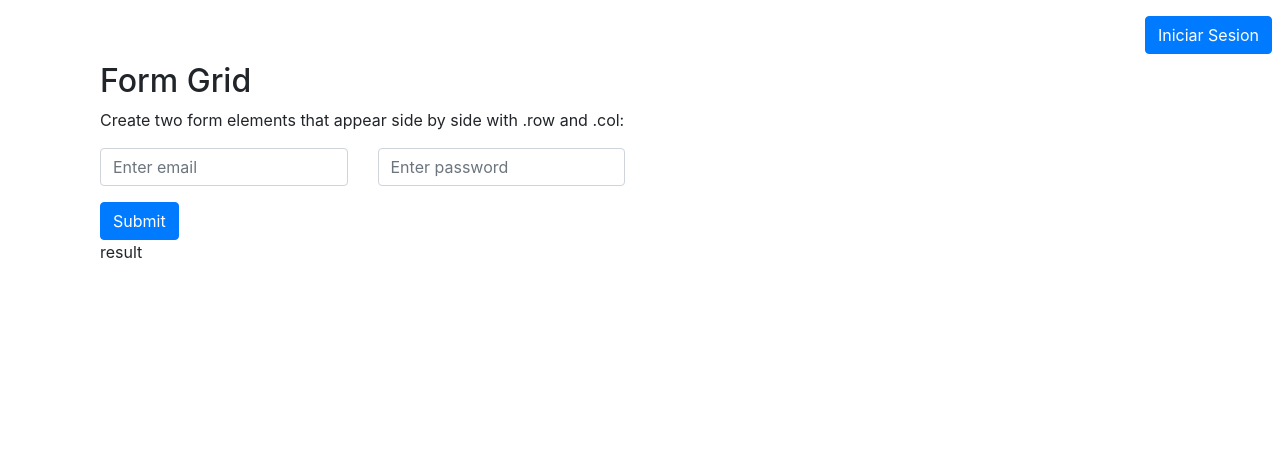
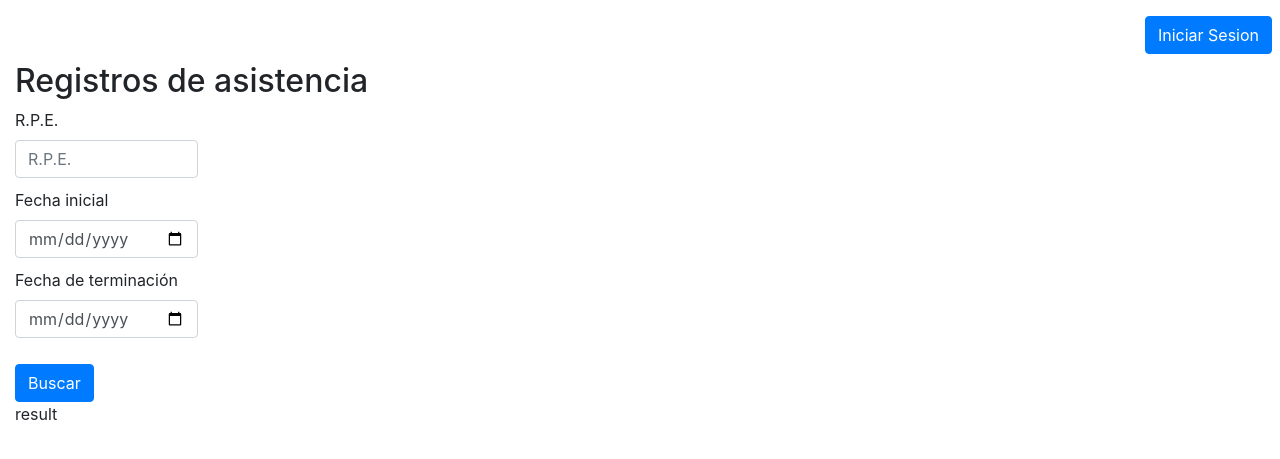
Before and after one commit to Ricari88/sistemaRH, a PHP site: page / in a window 1280 px wide. Shown: the part 170-629 px from the top of the page. Run offline with PHP 8.4, Linux system fonts and the light colour scheme.

Commit message:
working with form on landing page

```diff
--- a/index.php
+++ b/index.php
@@ -10,20 +10,30 @@
     <div class="p-2"><a href="#" class="btn btn-primary">Iniciar Sesion</a></div>
   </div>
 </div>
-<div class="container">
+<div class="form">
   <div class="col-6">
-  <h2>Form Grid</h2>
-  <p>Create two form elements that appear side by side with .row and .col:</p>
-  <form action="/action_page.php">
+  <h2>Registros de asistencia</h2>
+  <!-- <p>Create two form elements that appear side by side with .row and .col:</p> -->
+  <form action="#.php">
     <div class="row">
-      <div class="col">
-        <input type="text" class="form-control" id="email" placeholder="Enter email" name="email">
-      </div>
-      <div class="col">
-        <input type="password" class="form-control" placeholder="Enter password" name="pswd">
+      <div class="col-4">
+        <label for="rpe">R.P.E.</label>
+        <input type="text" class="form-control" id="rpe" placeholder="R.P.E." name="rpe">
       </div>
     </div>
-    <button type="submit" class="btn btn-primary mt-3">Submit</button>
+    <div class="row">
+    <div class="col-4">
+        <label for="rpe">Fecha inicial</label>
+        <input type="date" class="form-control" placeholder="Fecha inicial" name="fini">
+      </div>
+    </div>
+    <div class="row">
+    <div class="col-4">
+        <label for="rpe">Fecha de terminación</label>
+        <input type="date" class="form-control" placeholder="Fecha terminacion" name="ffinal">
+      </div>
+    </div>
+    <button type="submit" class="btn btn-primary mt-3">Buscar</button>
   </form>
   </div>
   <div class="col-6">
--- a/styles/main/form.css
+++ b/styles/main/form.css
@@ -1,5 +1,3 @@
-.btn{
-    padding: 10px;
-    border: 1px solid none;
-    border-radius: 5px;
+form .row{
+    margin-bottom: 10px;
 }
```
